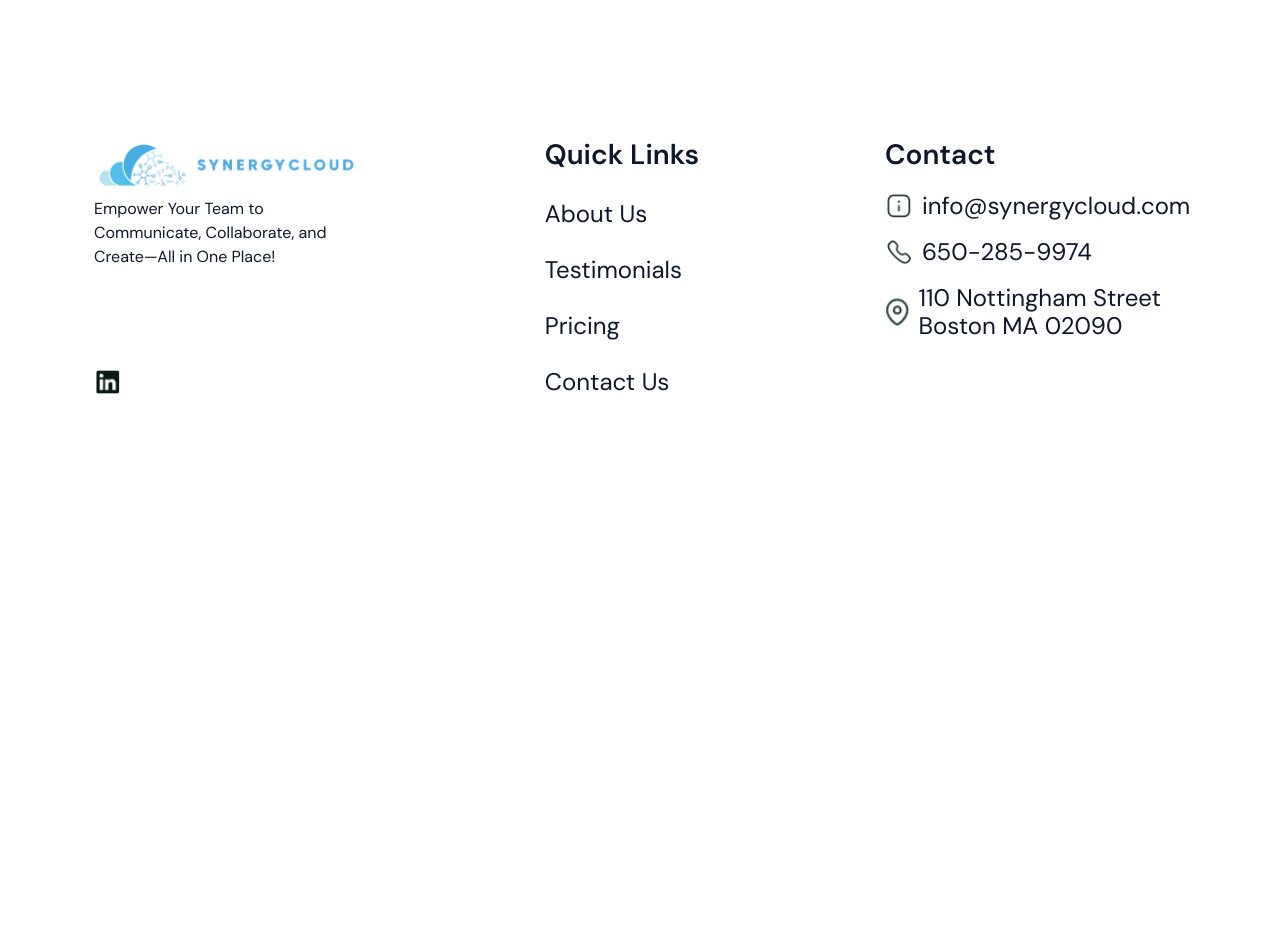
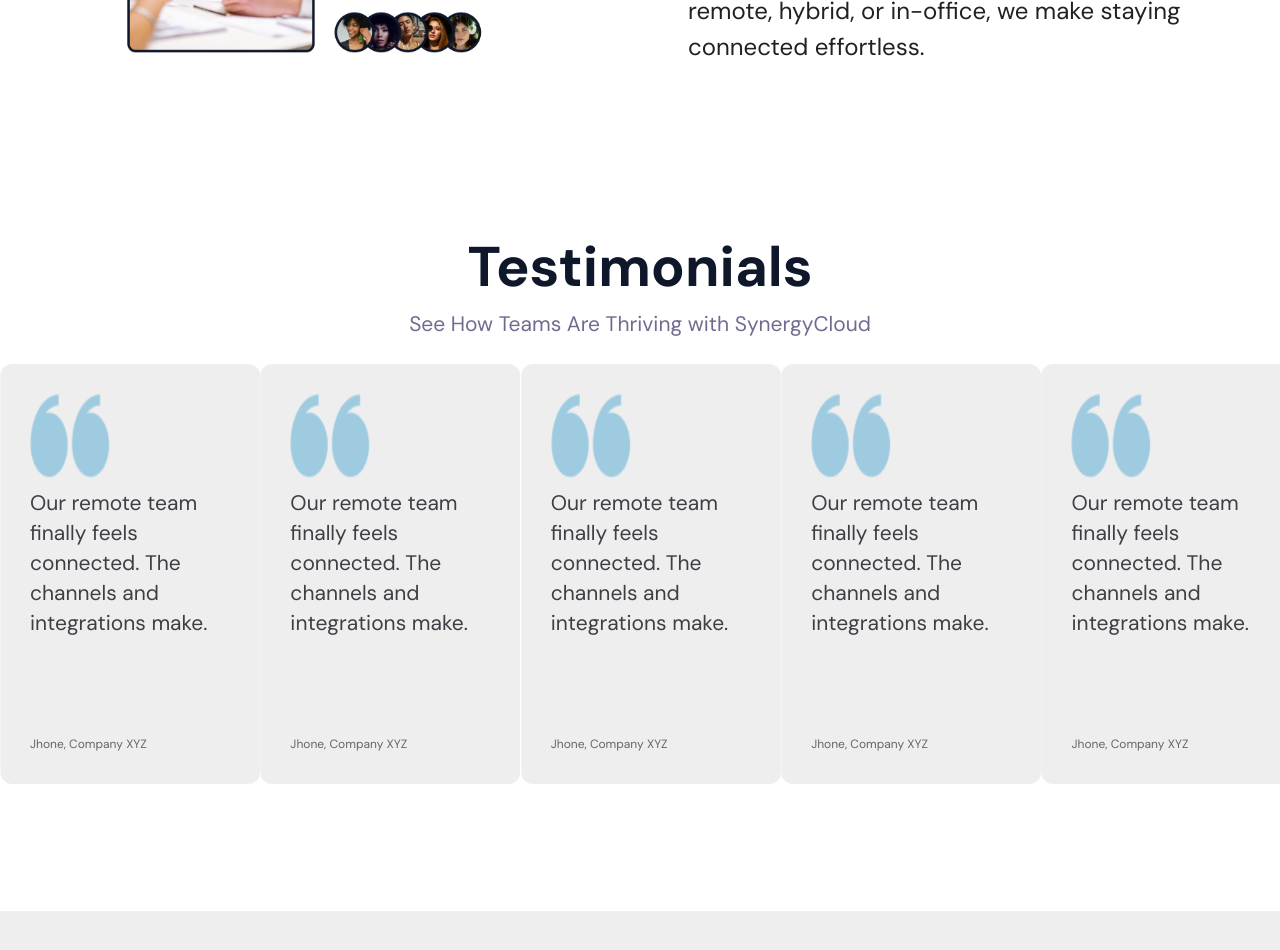
Before and after one commit to waqar-ahmad356/cynergycloud-MUI, a React (Vite) app: page / in a window 1280 px wide. Shown: the part 1840-2790 px from the top of the page. Before the commit the page ends 2283 px from the top, so only its background shows below. Built offline with nearby package versions, Linux system fonts and the light colour scheme.

Commit message:
development-mode

```diff
--- a/package.json
+++ b/package.json
@@ -16,7 +16,8 @@
     "@mui/material": "^6.1.4",
     "react": "^18.3.1",
     "react-dom": "^18.3.1",
-    "react-scroll": "^1.9.0"
+    "react-scroll": "^1.9.0",
+    "swiper": "^11.1.14"
   },
   "devDependencies": {
     "@eslint/js": "^9.11.1",
--- a/src/App.jsx
+++ b/src/App.jsx
@@ -4,6 +4,8 @@ import Navbar from './Components/Navbar/Navbar';
 import Hero from './Components/Hero/Hero';
 import Footer from './Components/Footer/Footer';
 import About from './Components/About/About';
+import Signup from './Components/Signup/Signup';
+import Testimonials from './Components/Testimonials/Testimonials';
 
 const theme = createTheme({
   typography: {
@@ -18,6 +20,8 @@ function App() {
       <Navbar/>
       <Hero/>
       <About/>
+      <Testimonials/>
+      <Signup/>
       <Footer/>
     </ThemeProvider>
   );
--- a/src/Components/Footer/Footer.jsx
+++ b/src/Components/Footer/Footer.jsx
@@ -43,7 +43,7 @@ const Footer = () => {
 
         {/* Center section with quick links */}
         <Box sx={{display:"flex",flexDirection:"column",justifyContent:"flex-start",gap:{xs:"16px",lg:"28px"}}}>
-          <Typography sx={{color:"#0F172A",fontSize:{sx:"24px",lg:"28px"},fontStyle:"normal",fontWeight:"600",lineHeight:"34px"}} >Quick Links</Typography> {/* Section heading */}
+          <Typography sx={{color:"#0F172A",fontSize:{sx:"24px",lg:"28px"},fontStyle:"normal",fontWeight:"700",lineHeight:"34px"}} >Quick Links</Typography> {/* Section heading */}
           <Box component="ul" sx={{padding:"0px",display:"flex",flexDirection:"column",listStyle:"none",gap:{xs:"16px",lg:"28px"}}}>
            {/* Unordered list for quick links */}
            {["About Us","Testimonials","Pricing","Contact Us"].map((text,index)=>(
@@ -61,7 +61,7 @@ const Footer = () => {
 
         {/* Right section with contact information */}
         <Box sx={{display:"flex",flexDirection:"column",justifyContent:"flex-start",gap:{xs:"16px",lg:"20px"},width:{lg:"301px"}}}>
-        <Typography sx={{color:"#0F172A",fontSize:{sx:"24px",lg:"28px"},fontStyle:"normal",fontWeight:"600",lineHeight:"34px"}} >Contact</Typography> {/* Section heading */}
+        <Typography sx={{color:"#0F172A",fontSize:{sx:"24px",lg:"28px"},fontStyle:"normal",fontWeight:"700",lineHeight:"34px"}} >Contact</Typography> {/* Section heading */}
           <Box sx={{display:"flex",flexDirection:"column",gap:{xs:"16px",lg:"18px"},justifyContent:"flex-start"}} > {/* Contact info container */}
 
             {/* Contact info item 1: email */}
--- a/src/Components/Hero/Hero.jsx
+++ b/src/Components/Hero/Hero.jsx
@@ -35,7 +35,7 @@ const Hero = () => {
   <Box component="span" sx={{ display: { xs: "inline", lg: "none" } }}>
     <br />
   </Box>
-    {/*<Autotyping />*/}
+    <Autotyping />
      <Box component="span" sx={{ display: { xs: "inline", lg: "none" } }}>
     <br />
   </Box>
--- /dev/null
+++ b/src/Components/Signup/Signup.jsx
@@ -0,0 +1,116 @@
+import React from "react";
+
+import signup_img from "../../assets/Gif for synergy 1.png"; // Ensure the correct path
+
+import { Box, Button, TextField, Typography } from "@mui/material";
+
+const Signup = () => {
+  return (
+    <Box sx={{padding:{xs:"12px 13px",lg:"47px 18px"},backgroundColor:{xs:"white",lg:"#eeeeee"}}}  id="signup">
+      <Box sx={{padding:{lg:"73px 178px"},display:"flex",flexDirection:{xs:"column",lg:"row"},justifyContent:{xs:"center",lg:"center"},alignItems:{xs:"center",lg:"center"},gap:{xs:"49px",lg:"94px"}}} >
+
+        {/* Signup Form Section */}
+        <Box sx={{display:"flex",flexDirection:"column",gap:{xs:"40px",lg:"68px"}}} >
+          {/* Signup Title */}
+          <Typography sx={{color:"#0F172A",fontSize:{xs:"30px",lg:"56px",fontWeight:"600"}}} className=" text-[30px] lg:text-[56px] font-semibold">Sign Up</Typography>
+
+          {/* Signup Form */}
+          <Box component="form"
+          sx={{display:"flex",flexDirection:"column",justifyContent:"space-between",alignItems:"flex-start",gap:{xs:"36px",lg:"68px"}}}
+           >
+
+            {/* Name Input Field */}
+            <Box sx={{display:"flex",flexDirection:"column",alignItems:"flex-start"}}
+            >
+              <Typography sx={{color:"#170F49",fontSize:{xs:"14px",lg:"28px", fontWeight:"600"}}}>Full Name</Typography>
+              <TextField
+                 variant="standard"
+          id="name"
+          InputProps={{
+            sx: {
+              borderBottom: "2px solid #170F49",
+              width: { xs: "280px", lg: "400px" },
+              bgcolor: { lg: "transparent" },
+            },
+          }}
+              />
+            </Box>
+
+            {/* Email Input Field */}
+            <Box sx={{display:"flex",flexDirection:"column",alignItems:"flex-start"}}
+            >
+              <Typography sx={{color:"#170F49",fontSize:{xs:"14px",lg:"28px", fontWeight:"600"}}}>Email</Typography>
+              <TextField
+                 variant="standard"
+          id="email"
+          InputProps={{
+            sx: {
+              borderBottom: "1px solid #170F49",
+              width: { xs: "280px", lg: "400px" },
+              bgcolor: { lg: "transparent" },
+            },
+          }}
+              />
+            </Box>
+            {/* Password Input Field */}
+            <Box sx={{display:"flex",flexDirection:"column",alignItems:"flex-start"}}
+            >
+              <Typography sx={{color:"#170F49",fontSize:{xs:"14px",lg:"28px", fontWeight:"600"}}}>Password</Typography>
+              <TextField
+                 variant="standard"
+          id="password"
+          InputProps={{
+            sx: {
+              borderBottom: "1px solid #170F49",
+              outlineColor:"none",
+              width: { xs: "280px", lg: "400px" },
+              bgcolor: { lg: "transparent" },
+            },
+          }}
+              />
+            </Box>
+
+            {/* Create Account Button */}
+            <Button
+      type="submit"
+      sx={{
+        display: "flex",
+        justifyContent: "center",
+        alignItems: "center",
+        backgroundColor: "#22739C",
+        border: "1.2px solid #22739C",
+        color:"#fff",
+        width: { xs: "180px", lg: "276px" },
+        height: { xs: "39px", lg: "76px" },
+        borderRadius:{xs:"30px",lg:"58px"},
+        padding:{lg:"23px 28px"},
+        textTransform:"none",
+
+
+      }}
+    >
+     <Typography sx={{ fontSize: { xs: "11px", lg: "21px" },
+        fontWeight:"700"
+      }} >Create Account</Typography>
+    </Button>
+          </Box>
+        </Box>
+
+        {/* Image Section */}
+        <Box
+      sx={{
+        display: { lg: "flex" }, // Only flex on large screens
+        justifyContent: { lg: "center" }, // Center content on large screens
+        alignItems: { lg: "center" }, // Center items vertically on large screens
+        width: { lg: "665px" },
+        height: { lg: "498px" },
+      }}
+    >
+      <img src={signup_img} alt="Signup Visual" style={{ maxWidth: "100%", height: "auto" }} />
+    </Box>
+      </Box>
+    </Box>
+  );
+};
+
+export default Signup;
--- /dev/null
+++ b/src/Components/Swiper/Swiper.jsx
@@ -0,0 +1,140 @@
+import React from "react";
+import { Swiper, SwiperSlide } from "swiper/react";
+import "swiper/css";
+import "swiper/css/navigation";
+import "swiper/css/pagination";
+import { Autoplay } from "swiper/modules";
+import Box from "@mui/material/Box";
+import Typography from "@mui/material/Typography";
+import testimonial_icon from "../../assets/testimonial-icon.png";
+
+const testimonials = [
+  {
+    id: 1,
+    icon: testimonial_icon,
+    feedback: "Our remote team finally feels connected. The channels and integrations make.",
+    name: "Jhone",
+    company: "Company XYZ"
+  },
+  {
+    id: 2,
+    icon: testimonial_icon,
+    feedback: "Our remote team finally feels connected. The channels and integrations make.",
+    name: "Jhone",
+    company: "Company XYZ"
+  },
+  {
+    id: 3,
+    icon: testimonial_icon,
+    feedback: "Our remote team finally feels connected. The channels and integrations make.",
+    name: "Jhone",
+    company: "Company XYZ"
+  },
+  {
+    id: 4,
+    icon: testimonial_icon,
+    feedback: "Our remote team finally feels connected. The channels and integrations make.",
+    name: "Jhone",
+    company: "Company XYZ"
+  },
+  {
+    id: 5,
+    icon: testimonial_icon,
+    feedback: "Our remote team finally feels connected. The channels and integrations make.",
+    name: "Jhone",
+    company: "Company XYZ"
+  },
+  {
+    id: 6,
+    icon: testimonial_icon,
+    feedback: "Our remote team finally feels connected. The channels and integrations make.",
+    name: "Jhone",
+    company: "Company XYZ"
+  },
+  {
+    id: 7,
+    icon: testimonial_icon,
+    feedback: "Our remote team finally feels connected. The channels and integrations make.",
+    name: "Jhone",
+    company: "Company XYZ"
+  },
+  // Add more testimonials as needed...
+];
+
+const MySwiper = () => {
+  return (
+    <Box sx={{ overflowX: "hidden", padding: { lg: 0 } }}>
+      <Swiper
+        spaceBetween={22}
+        slidesPerView={5}
+        centeredSlides={true}
+        autoplay={{
+          delay: 100,
+          disableOnInteraction: true,
+        }}
+        loop={true}
+
+        modules={[Autoplay]}
+      >
+        {testimonials.map((testimonial) => (
+          <SwiperSlide key={testimonial.id}>
+            <Box
+              sx={{display:{xs:"none",lg:"flex"},
+
+                flexDirection: "column",
+                padding: { xs: "20px", lg: "30px" },
+                gap: { xs: "41px", lg: "96px" },
+                backgroundColor: "#eeeeee",
+                width: { xs: "100px", lg: "200px" },
+                borderRadius: "12px",
+                justifyContent: "center",
+              }}
+            >
+              <Box
+                sx={{
+                  display: "flex",
+                  flexDirection: "column",
+                  gap: { xs: "10px", lg: "10px" },
+                  alignItems: "flex-start",
+                }}
+              >
+                <Box
+                  component="img"
+                  src={testimonial.icon}
+                  alt={testimonial.name}
+                  sx={{
+                    width: { xs: "35px", lg: "79px" },
+                    height: { xs: "37px", lg: "84px" },
+                  }}
+                />
+                <Typography
+                  variant="body1"
+                  sx={{
+                    fontSize: { xs: "12px", lg: "21px" },
+                    color: "#413D45",
+                    lineHeight: { xs: "15px", lg: "30px" },
+                  }}
+                >
+                  {testimonial.feedback}
+                </Typography>
+              </Box>
+              <Box>
+                <Typography
+                  sx={{
+                    fontSize: { xs: "8px", lg: "12px" },
+                    color: "#67646A",
+                    lineHeight: { xs:"10px", lg: "20px" },
+                  }}
+                >
+                  {testimonial.name}, {testimonial.company}
+                </Typography>
+              </Box>
+            </Box>
+          </SwiperSlide>
+        ))}
+      </Swiper>
+    </Box>
+  );
+};
+
+export default MySwiper;
--- /dev/null
+++ b/src/Components/Testimonials/Testimonials.jsx
@@ -0,0 +1,21 @@
+import React from "react";
+
+
+import MySwiper from "../Swiper/Swiper";
+import { Box, Typography } from "@mui/material";
+
+const Testimonials = () => {
+  return (
+    <Box sx={{display:"flex",flexDirection:"column",gap:{xs:"11px",lg:"24px"},padding:{xs:"28px 0px 59px 0px",lg:"65px 0px 127px 0px"}}} className="testimonials lg:flex lg:flex-col lg:gap-6 gap-[11px] lg:pt-[65px] pt-[28px] pb-[59px] lg:pb-[127px]">
+    <Box sx={{display:"flex",flexDirection:"column",justifyContent:"center",alignItems:"center"}} className="flex flex-col lg:gap-0 gap-0 justify-center items-center">
+      <Typography sx={{color:"#0f172a", fontSize:{xs:"24px",lg:"56px"},fontWeight:"700",lineHeight:{lg:"85px",xs:"37px"}}} >Testimonials</Typography>
+      <Typography sx={{color:"#6f6c90",fontSize:{xs:"10px",lg:"21px",fontWeight:"400",lineHeight:{xs:"15px",lg:"35px"}}}} className=" lg:text-[21px] text-[10px] text-[#6f6c90] font-normal leading-4 lg:leading-8 ">See How Teams Are Thriving with SynergyCloud</Typography>
+      </Box>
+      <Box >
+      <MySwiper />
+      </Box>
+    </Box>
+  );
+};
+
+export default Testimonials;
--- a/src/index.css
+++ b/src/index.css
@@ -7,4 +7,5 @@
 body{
   background: #fff;
   font-family: "DM Sans";
+  overflow-x: hidden;
 }
```
Also changed, not shown: 1 other file (tests, documents, lock files or other folders).
